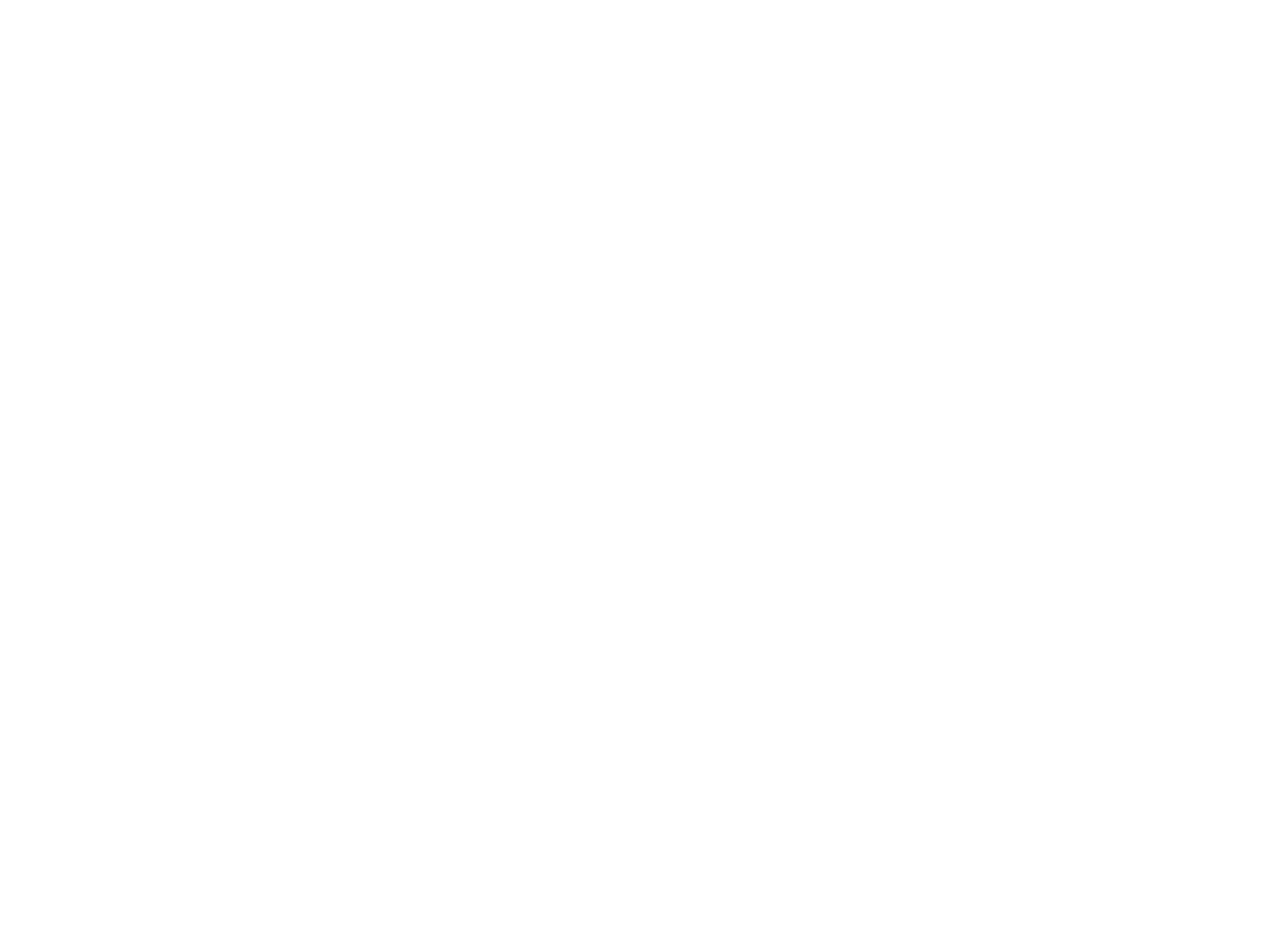
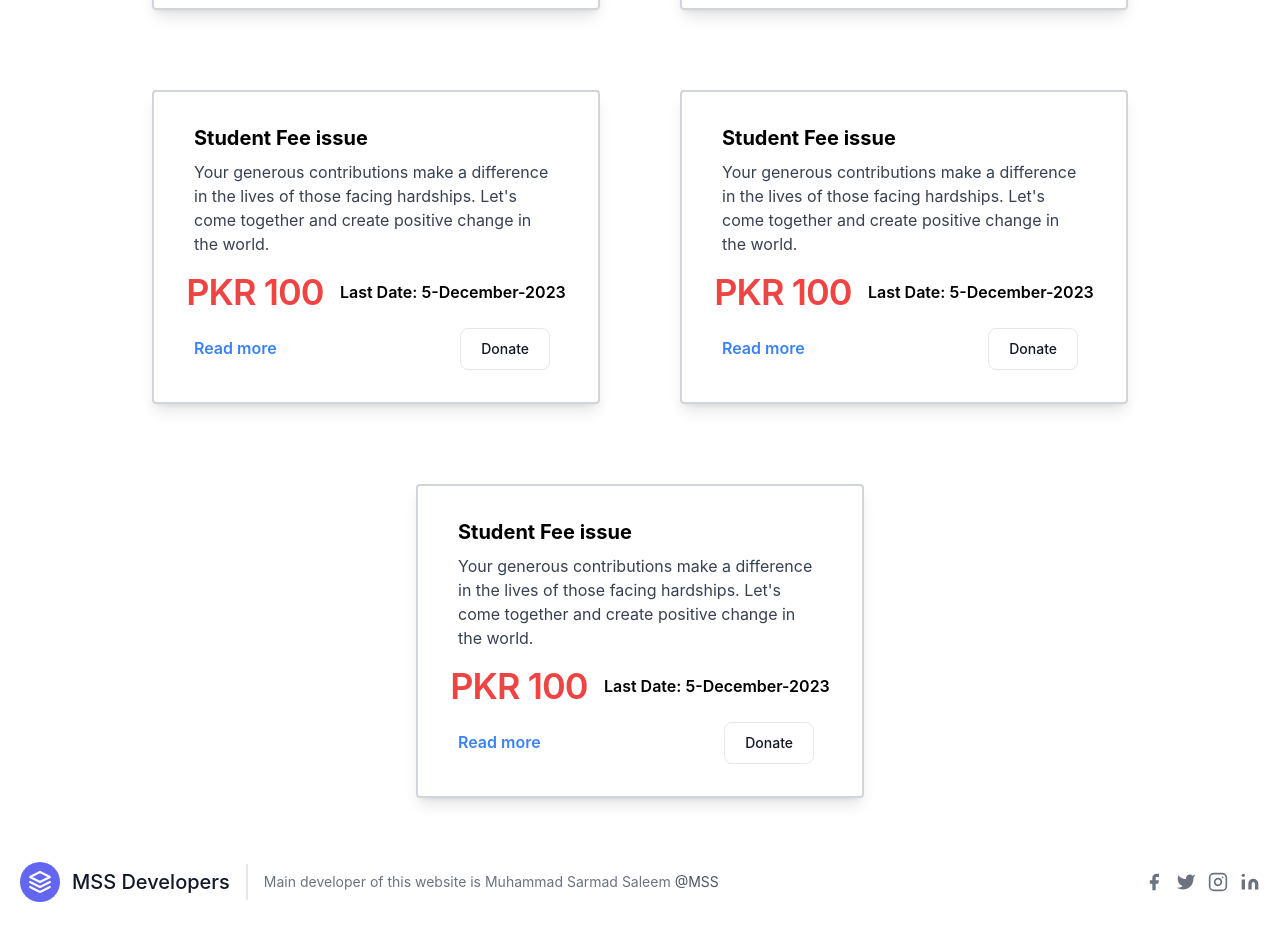
Before and after one commit to sarmadsaleem333/Charity-Organization, a React (Create React App) app: page / in a window 1280 px wide. Shown: the part 1860-2794 px from the top of the page. Before the commit the page ends 800 px from the top, so only its background shows below. Built offline with nearby package versions, Linux system fonts and the light colour scheme.

Commit message:
Made home page

```diff
--- a/src/App.js
+++ b/src/App.js
@@ -1,25 +1,25 @@
 import './App.css';
-import Navbar from './components/Navbar';
 import CaseApplicationUser from './components/CaseApplicationUser';
 import HomeUser from './components/HomeUser';
 import EventsUser from './components/EventsUser';
 import ItemsUser from './components/ItemsUser';
 import UserHistory from './components/UserHistory';
 import { BrowserRouter, Routes, Route } from "react-router-dom";
-
+import Navbar from './components/Navbar';
+import Footer from './components/Footer';
 function App() {
   return (
     <>
       <BrowserRouter>
-        <Navbar />
+       <Navbar/>
         <Routes>
           <Route path="/" element={<HomeUser />} />
           <Route path="/item_donation_user" element={<ItemsUser />} />
           <Route path="/history_user" element={<UserHistory />} />
           <Route path="/caseapplication" element={<CaseApplicationUser />} />
           <Route path="/events_user" element={<EventsUser />} />
-
         </Routes>
+        <Footer/>
       </BrowserRouter>
     </>
   );
--- /dev/null
+++ b/src/components/Cards.js
@@ -0,0 +1,17 @@
+import React from 'react'
+import CaseCard from './CaseCard'
+export default function Cards() {
+    return (
+        <div className='flex flex-wrap justify-center gap-4'>
+            <CaseCard />
+            <CaseCard />
+            <CaseCard />
+            <CaseCard />
+            <CaseCard />
+            <CaseCard />
+            <CaseCard />
+            <CaseCard />
+            <CaseCard />
+        </div>
+    )
+}
--- /dev/null
+++ b/src/components/CaseCard.js
@@ -0,0 +1,29 @@
+import React from 'react';
+
+export default function CaseCard() {
+    return (
+        <div className='py-8 px-8'>
+            <div className="max-w-md rounded overflow-hidden shadow-lg border-2 border-gray-300 p-4">
+                <div className="px-6 py-4">
+                    <div className="font-bold text-xl mb-2">Student Fee issue</div>
+
+                    <p className="text-gray-700 text-base">
+                        Your generous contributions make a difference in the lives of those facing hardships. Let's come together and create positive change in the world.
+                    </p>
+                </div>
+                <div className='flex justify-evenly'>
+                <dd className="order-first text-3xl font-semibold tracking-tight text-red-500 sm:text-4xl">
+                PKR 100
+                </dd>
+                <p className='py-2 font-semibold'>Last Date: 5-December-2023</p>
+                </div>
+                <div className="px-6 pt-4 pb-2 flex justify-between">
+                    <a href="#" className="block mt-2  font-semibold text-blue-500 text-1xl hover:underline">Read more</a>
+                    <button type="button" class="py-2.5 px-5 me-2 mb-2 text-sm font-medium text-gray-900 focus:outline-none bg-white rounded-lg border border-gray-200 hover:bg-gray-100 hover:text-blue-700 focus:z-10 focus:ring-4 focus:ring-gray-200 dark:focus:ring-gray-700 dark:bg-gray-800 dark:text-gray-400 dark:border-gray-600 dark:hover:text-white dark:hover:bg-gray-700">Donate</button>
+                </div>
+            </div>
+
+        </div>
+    );
+}
+                    // {/* <p className="text-sm text-gray-600">Donate today and make a positive impact.</p> */}
--- a/src/components/Promotion.js
+++ b/src/components/Cover.js
@@ -12,9 +12,9 @@ const stats = [
 { name: 'Paid time off', value: 'Unlimited' },
 ]
 
-export default function Promotion() {
+export default function Cover() {
   return (
-    <div>
+    <div className=' my-7'>
 
     <div className="relative isolate overflow-hidden bg-gray-900 py-24 sm:py-32">
       <img
--- /dev/null
+++ b/src/components/Footer.js
@@ -0,0 +1,90 @@
+import React from "react";
+
+export default function Footer() {
+  return (
+    <footer className="text-gray-600 body-font">
+      <div className="container px-5 py-8 mx-auto flex items-center sm:flex-row flex-col">
+        <a className="flex title-font font-medium items-center md:justify-start justify-center text-gray-900">
+          <svg
+            xmlns="http://www.w3.org/2000/svg"
+            fill="none"
+            stroke="currentColor"
+            strokeLinecap="round"
+            strokeLinejoin="round"
+            strokeWidth="2"
+            className="w-10 h-10 text-white p-2 bg-indigo-500 rounded-full"
+            viewBox="0 0 24 24"
+          >
+            <path d="M12 2L2 7l10 5 10-5-10-5zM2 17l10 5 10-5M2 12l10 5 10-5"></path>
+          </svg>
+          <span className="ml-3 text-xl">MSS Developers</span>
+        </a>
+        <p className="text-sm text-gray-500 sm:ml-4 sm:pl-4 sm:border-l-2 sm:border-gray-200 sm:py-2 sm:mt-0 mt-4">
+           Main developer of this website is Muhammad Sarmad Saleem
+          <a
+            href="https://twitter.com/knyttneve"
+            className="text-gray-600 ml-1"
+            rel="noopener noreferrer"
+            target="_blank"
+          >
+            @MSS
+          </a>
+        </p>
+        <span className="inline-flex sm:ml-auto sm:mt-0 mt-4 justify-center sm:justify-start">
+          <a className="text-gray-500">
+            <svg
+              fill="currentColor"
+              strokeLinecap="round"
+              strokeLinejoin="round"
+              strokeWidth="2"
+              className="w-5 h-5"
+              viewBox="0 0 24 24"
+            >
+              <path d="M18 2h-3a5 5 0 00-5 5v3H7v4h3v8h4v-8h3l1-4h-4V7a1 1 0 011-1h3z"></path>
+            </svg>
+          </a>
+          <a className="ml-3 text-gray-500">
+            <svg
+              fill="currentColor"
+              strokeLinecap="round"
+              strokeLinejoin="round"
+              strokeWidth="2"
+              className="w-5 h-5"
+              viewBox="0 0 24 24"
+            >
+              <path d="M23 3a10.9 10.9 0 01-3.14 1.53 4.48 4.48 0 00-7.86 3v1A10.66 10.66 0 013 4s-4 9 5 13a11.64 11.64 0 01-7 2c9 5 20 0 20-11.5a4.5 4.5 0 00-.08-.83A7.72 7.72 0 0023 3z"></path>
+            </svg>
+          </a>
+          <a className="ml-3 text-gray-500">
+            <svg
+              fill="none"
+              stroke="currentColor"
+              strokeLinecap="round"
+              strokeLinejoin="round"
+              strokeWidth="2"
+              className="w-5 h-5"
+              viewBox="0 0 24 24"
+            >
+              <rect width="20" height="20" x="2" y="2" rx="5" ry="5"></rect>
+              <path d="M16 11.37A4 4 0 1112.63 8 4 4 0 0116 11.37zm1.5-4.87h.01"></path>
+            </svg>
+          </a>
+          <a className="ml-3 text-gray-500">
+            <svg
+              fill="currentColor"
+              stroke="currentColor"
+              strokeLinecap="round"
+              strokeLinejoin="round"
+              strokeWidth="0"
+              className="w-5 h-5"
+              viewBox="0 0 24 24"
+            >
+              <path stroke="none" d="M16 8a6 6 0 016 6v7h-4v-7a2 2 0 00-2-2 2 2 0 00-2 2v7h-4v-7a6 6 0 016-6zM2 9h4v12H2z"></path>
+              <circle cx="4" cy="4" r="2" stroke="none"></circle>
+            </svg>
+          </a>
+        </span>
+      </div>
+    </footer>
+  );
+}
--- a/src/components/HomeUser.js
+++ b/src/components/HomeUser.js
@@ -1,8 +1,11 @@
 import React from 'react'
-import Promotion from './Promotion'
+import Cover from './Cover'
+import Cards from './Cards'
 
 export default function HomeUser() {
   return (
-    <div><Promotion/></div>
+    <div><Cover />
+      <Cards />
+    </div>
   )
 }
--- a/src/components/Navbar.js
+++ b/src/components/Navbar.js
@@ -1,6 +1,6 @@
 import { Fragment } from 'react';
-import { Disclosure, Menu, Transition } from '@headlessui/react';
-import { Bars3Icon, BellIcon, XMarkIcon } from '@heroicons/react/24/outline';
+import { Disclosure, } from '@headlessui/react';
+import { Bars3Icon,  XMarkIcon } from '@heroicons/react/24/outline';
 import { Link } from 'react-router-dom';
 
 const navigation = [
```
